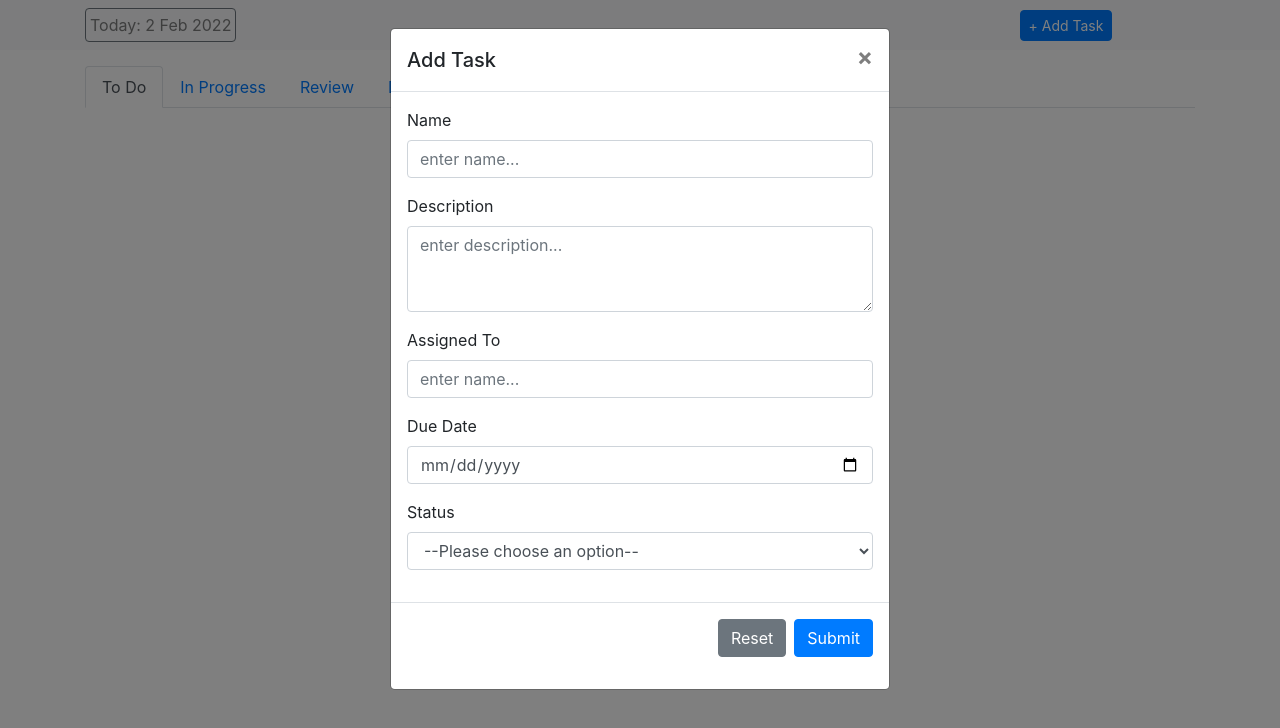
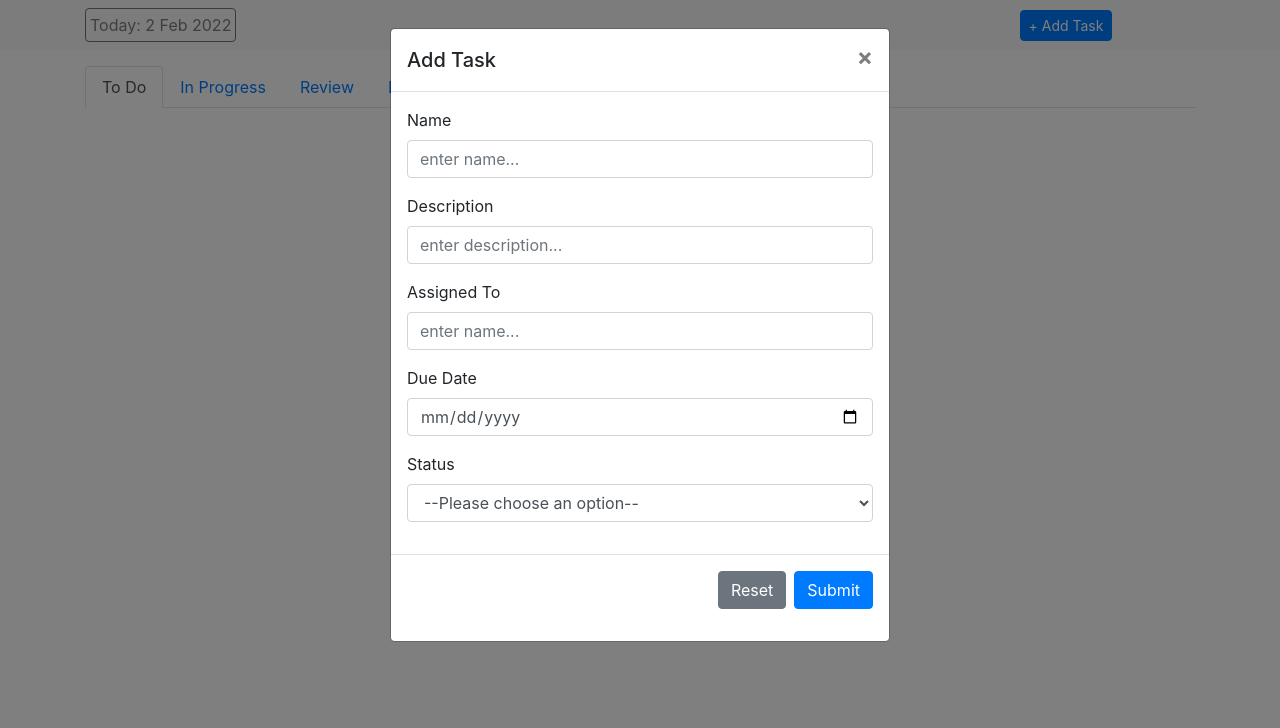
Before and after one commit to ayi1010/JWD-final-project, a plain HTML site: page index.html in a window 1280 px wide. Both pictures are taken after a click on the button "+ Add Task". Drawn offline with nearby package versions, Linux system fonts and the light colour scheme.

Commit message:
changed textarea to textbox

```diff
--- a/index.html
+++ b/index.html
@@ -57,8 +57,8 @@
                         </div>
                         <div class="form-group">
                             <label for="newTaskDescription">Description</label>
-                            <textarea class="form-control" id="newTaskDescription" rows="3"
-                                placeholder="enter description..." required></textarea>
+                            <input type="text" class="form-control" id="newTaskDescription"
+                                placeholder="enter description..." required>
                             <div class="invalid-feedback">
                                 Please provide a valid description <br>
                                 (Description has to be more than 5 characters)
```
